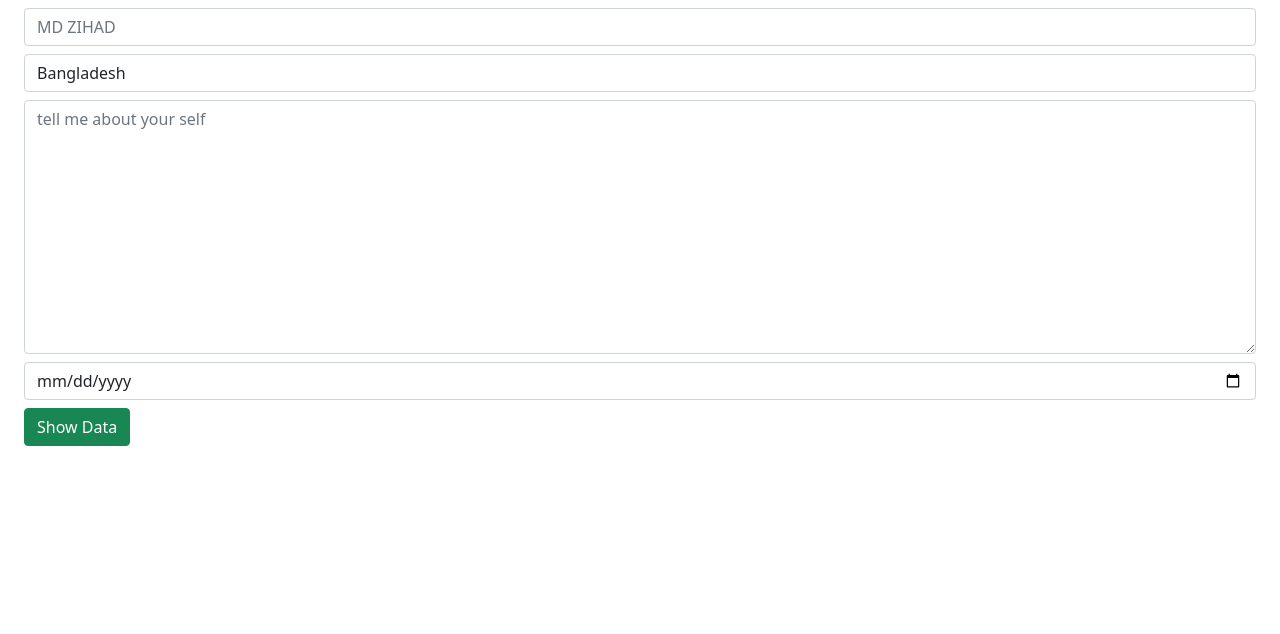
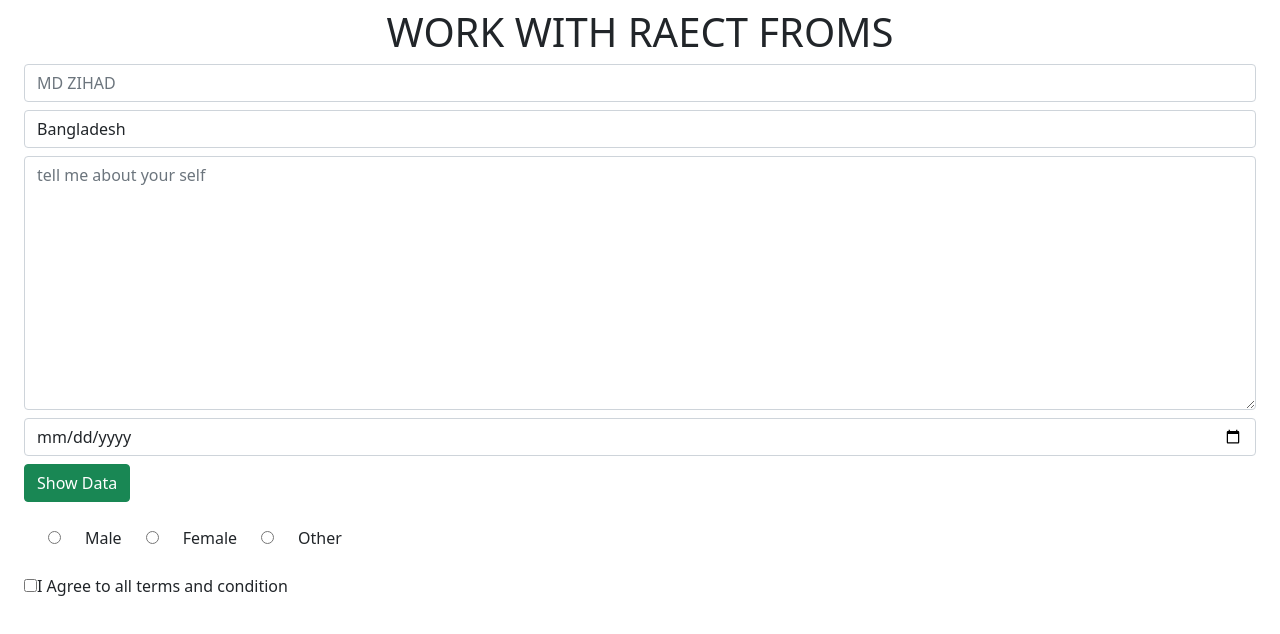
Before and after one commit to ZIHAD22/react-learning, a React (Create React App) app: page / in a window 1280 px wide. Shown: the top 634 px of the page. Built offline with nearby package versions, Linux system fonts and the light colour scheme.

Commit message:
add radio and checkBox element in react from

```diff
--- a/src/inputs/index.js
+++ b/src/inputs/index.js
@@ -6,16 +6,22 @@ class Inputs extends Component {
     country: "",
     bio: "",
     brithDay: "",
+    gender: "",
+    agree: false,
   };
 
   handleChange = (event) => {
     this.setState({ [event.target.name]: event.target.value });
   };
 
+  handleCheackBox = (event) => {
+    this.setState({ agree: event.target.checked });
+  };
   render() {
-    const { name, country, bio, brithDay } = this.state;
+    const { name, country, bio, brithDay, agree } = this.state;
     return (
       <div className="my-2 mx-4">
+        <h1 style={{ textAlign: "center" }}>WORK WITH RAECT FROMS</h1>
         <input
           className="form-control my-2"
           type="text"
@@ -57,6 +63,52 @@ class Inputs extends Component {
         >
           Show Data
         </button>
+        <div className="col-md-6 my-4">
+          <label htmlFor="male">
+            <input
+              id="male"
+              className="mx-4"
+              type="radio"
+              name="gender"
+              value="male"
+              onChange={this.handleChange}
+            />
+            Male
+          </label>
+          <label htmlFor="female">
+            <input
+              id="female"
+              className="mx-4"
+              type="radio"
+              name="gender"
+              value="Female"
+              onChange={this.handleChange}
+            />
+            Female
+          </label>
+          <label htmlFor="other">
+            <input
+              className="mx-4"
+              id="other"
+              type="radio"
+              name="gender"
+              value="Other"
+              onChange={this.handleChange}
+            />
+            Other
+          </label>
+        </div>
+        <div className="col-md-6 my-4">
+          <label htmlFor="forChacked">
+            <input
+              type="checkbox"
+              id="forChacked"
+              checked={agree}
+              onChange={this.handleCheackBox}
+            />
+            I Agree to all terms and condition
+          </label>
+        </div>
       </div>
     );
   }
```
